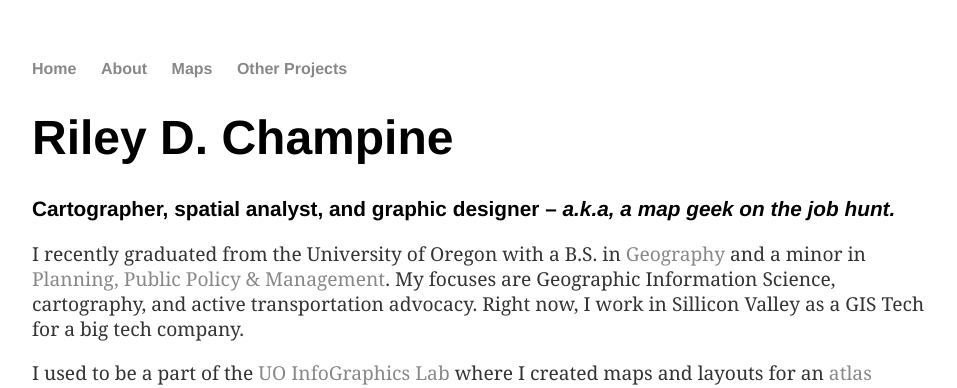
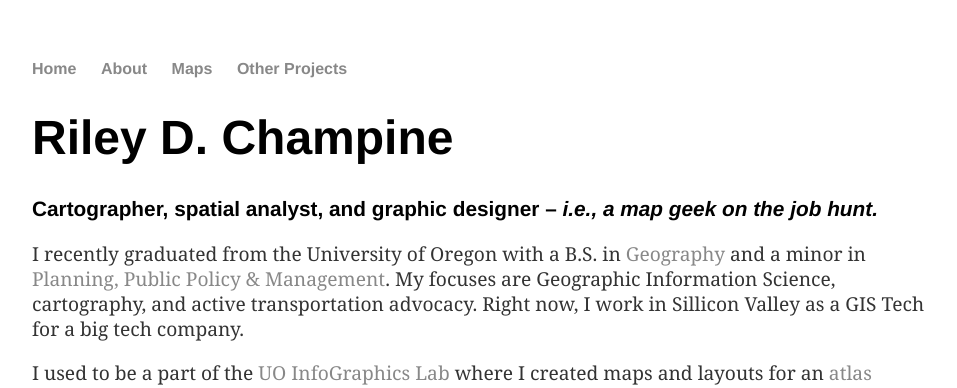
Before and after one commit to rileydchampine/rileydchampine.github.io, a Jekyll site: the page built from index.html, in a window 1280 px wide. Shown: the top 388 px of the page, without its empty margins (160-1117 px from the left). Built offline with Jekyll 4.4.1, drawn with Linux system fonts in a browser that asks for light colours.

```diff
--- a/index.html
+++ b/index.html
@@ -4,7 +4,7 @@ title: RDC – Home
 ---
     <div class="blurb">
        	<h1>Riley D. Champine</h1>
-       		<h3>Cartographer, spatial analyst, and graphic designer – <em>a.k.a, a map geek on the job hunt.</em></h3>
+       		<h3>Cartographer, spatial analyst, and graphic designer – <em>i.e., a map geek on the job hunt.</em></h3>
 		<p>I recently graduated from the University of Oregon with a B.S. in <a href="http://geography.uoregon.edu/">Geography </a> and a minor in <a href="https://pppm.uoregon.edu/">Planning, Public Policy &amp; Management</a>. My focuses are Geographic Information Science, cartography, and active transportation advocacy. Right now, I work in Sillicon Valley as a GIS Tech for a big tech company.</p>
 		<p>I used to be a part of the <a href=http://infographics.uoregon.edu/>UO InfoGraphics Lab</a> where I created maps and layouts for an <a href="http://migrationinitiative.org/content/atlas-wildlife-migration">atlas about ungulates in Wyoming</a></strong> and helped maintain a geodatabase of over 80 buildings and 20,000 rooms on <a href="http://infographics.uoregon.edu/services/campus-mapping/" target="_blank">campus</a></p>
 		<p>Outside of work, I am most likely to be found on a soccer field (refereeing not playing), stubbornly fighting through Bay Area traffic by bike, or playing bass guitar.</p>
```
